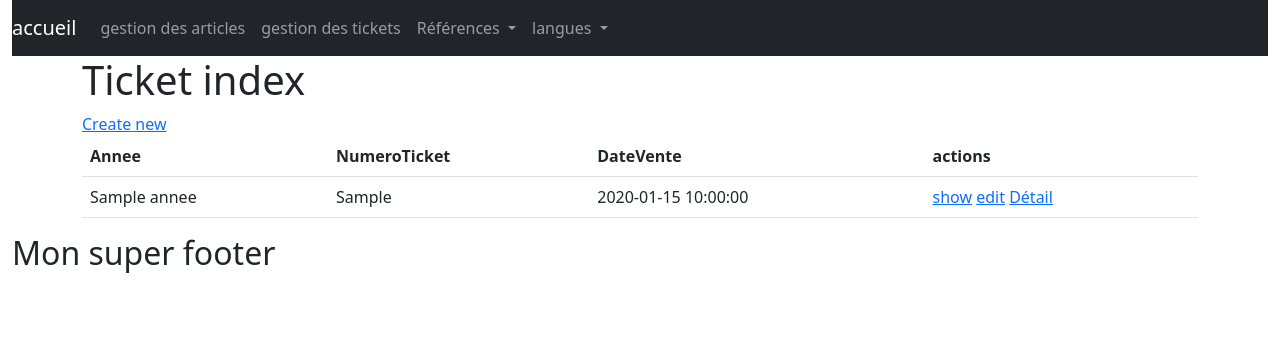
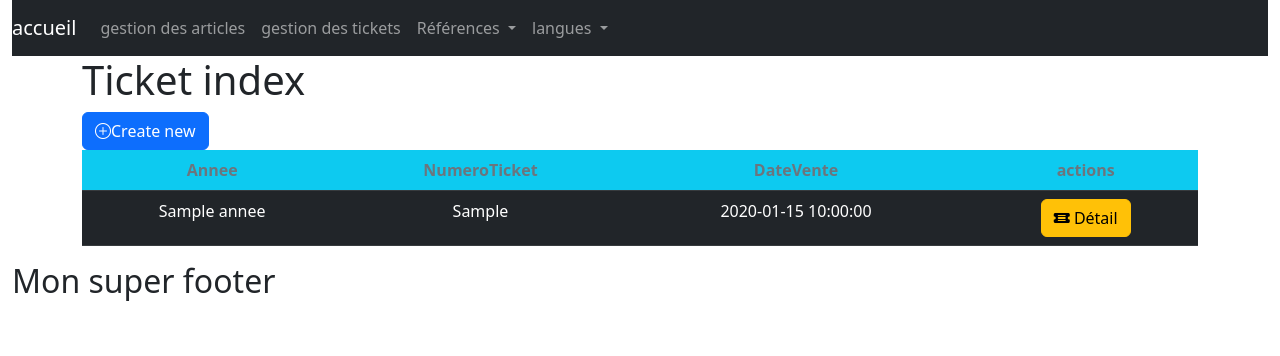
Before and after one commit to vao49/22239_SDBM_SF63, a Symfony app: template templates/ticket/index.html.twig in a window 1280 px wide. Shown: the top 356 px of the page. Run offline with Twig, Linux system fonts and the light colour scheme; the template is opened without the code that fills it: most values are stand-ins (such as "Sample title", 1, 10 or a date in 2020); some libraries are stand-ins or nearby versions.

Commit message:
Personnalisation des Template TICKET + Traduction + Petite Modif sur Article

```diff
--- a/templates/ticket/index.html.twig
+++ b/templates/ticket/index.html.twig
@@ -6,27 +6,28 @@
 
 {% block body %}
 	<h1>{% trans %}Ticket index{% endtrans %}</h1>
-	<a href="{{ path('app_ticket_new') }}">{% trans %}Create new{% endtrans %}</a>
-	<table class="table">
+	<a href="{{ path('app_ticket_new') }}" class="btn btn-primary bi bi-plus-circle">{% trans %}Create new{% endtrans %}</a>
+	<table class="table table-dark table-hover">
 		<thead>
 			<tr>
-				<th>{% trans %}Annee{% endtrans %}</th>
-				<th>{% trans %}NumeroTicket{% endtrans %}</th>
-				<th>{% trans %}DateVente{% endtrans %}</th>
-				<th>{% trans %}actions{% endtrans %}</th>
+				<th class="text-secondary bg-info text-center">{% trans %}Annee{% endtrans %}</th>
+				<th class="text-secondary bg-info text-center">
+					{% trans %}NumeroTicket{% endtrans %}</th>
+				<th class="text-secondary bg-info text-center">{% trans %}DateVente{% endtrans %}</th>
+				<th class="text-secondary bg-info text-center">{% trans %}actions{% endtrans %}</th>
 			</tr>
 		</thead>
 		<tbody>
 			{% for ticket in tickets %}
 				<tr>
-					<td>{{ ticket.annee }}</td>
-					<td>{{ ticket.numeroTicket }}</td>
-					<td>{{ ticket.dateVente ? ticket.dateVente|date('Y-m-d H:i:s') : '' }}</td>
-					<td>
-						<a href="{{ path('app_ticket_show', {'annee': ticket.annee, 'numeroTicket': ticket.numeroTicket}) }}">{% trans %}show{% endtrans %}</a>
-						<a href="{{ path('app_ticket_edit', {'annee': ticket.annee, 'numeroTicket': ticket.numeroTicket}) }}">{% trans %}edit{% endtrans %}</a>
+					<td class="text-center">{{ ticket.annee }}</td>
+					<td class="text-center">{{ ticket.numeroTicket }}</td>
+					<td class="text-center">{{ ticket.dateVente ? ticket.dateVente|date('Y-m-d H:i:s') : '' }}</td>
+					<td class="text-center">
+						{# <a href="{{ path('app_ticket_show', {'annee': ticket.annee, 'numeroTicket': ticket.numeroTicket}) }}">{% trans %}show{% endtrans %}</a> #}
+						{# <a href="{{ path('app_ticket_edit', {'annee': ticket.annee, 'numeroTicket': ticket.numeroTicket}) }}">{% trans %}edit{% endtrans %}</a> #}
 						{# <a href="{{ path('app_ticket_vendre', {'annee': ticket.annee, 'numeroTicket': ticket.numeroTicket}) }}">Detail</a> #}
-						<a href="{{ path('app_vendre_index', {'annee': ticket.annee, 'no': ticket.numeroTicket} ) }}">{% trans %}Détail{% endtrans %}</a>
+							<a href="{{ path('app_vendre_index', {'annee': ticket.annee, 'no': ticket.numeroTicket} ) }}" class="btn btn-warning bi bi-ticket-detailed-fill"> {% trans %}Détail{% endtrans %}</a>
 					</td>
 				</tr>
 			{% else %}
```
Also changed, not shown: src/Form/TicketType.php (+16 -3 lines), templates/article/index.html.twig (+10 -9 lines), templates/ticket/new.html.twig (+6 -4 lines), 3 other files.
